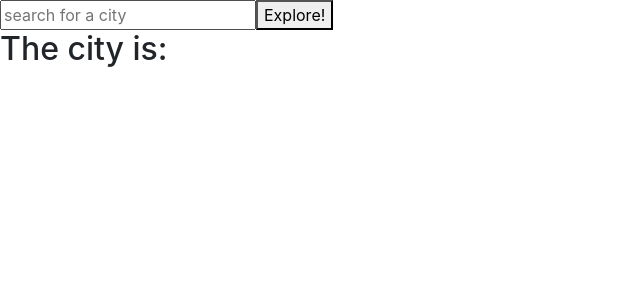
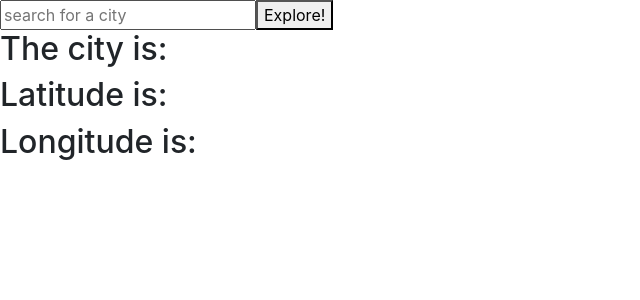
Before and after one commit to lillianvmcbride/cityExplorer, a React (Create React App) app: page / in a window 1280 px wide. Shown: the top 300 px of the page, without its empty margins (0-640 px from the left). Built offline with nearby package versions, Linux system fonts and the light colour scheme.

Commit message:
longitude and latitude

```diff
--- a/src/App.js
+++ b/src/App.js
@@ -12,7 +12,7 @@ class App extends React.Component {
   super(props);
   this.state = {
     searchQuery: "",
-    location: {place_id: "unknown", display_name: ""},
+    location: {place_id: "unknown", display_name: "", lat:"", lon:""},
   };
 }
 
@@ -32,7 +32,7 @@ render() {
       />
       <button onClick={this.getLocation}>Explore!</button>
       {this.state.location.place_id && (
-        <h2>The city is: {this.state.location.display_name}</h2>
+        <><h2>The city is: {this.state.location.display_name}</h2><h2>Latitude is: {this.state.location.lat}</h2><h2>Longitude is: {this.state.location.lon}</h2></>
       )}
     </>
   );
```
